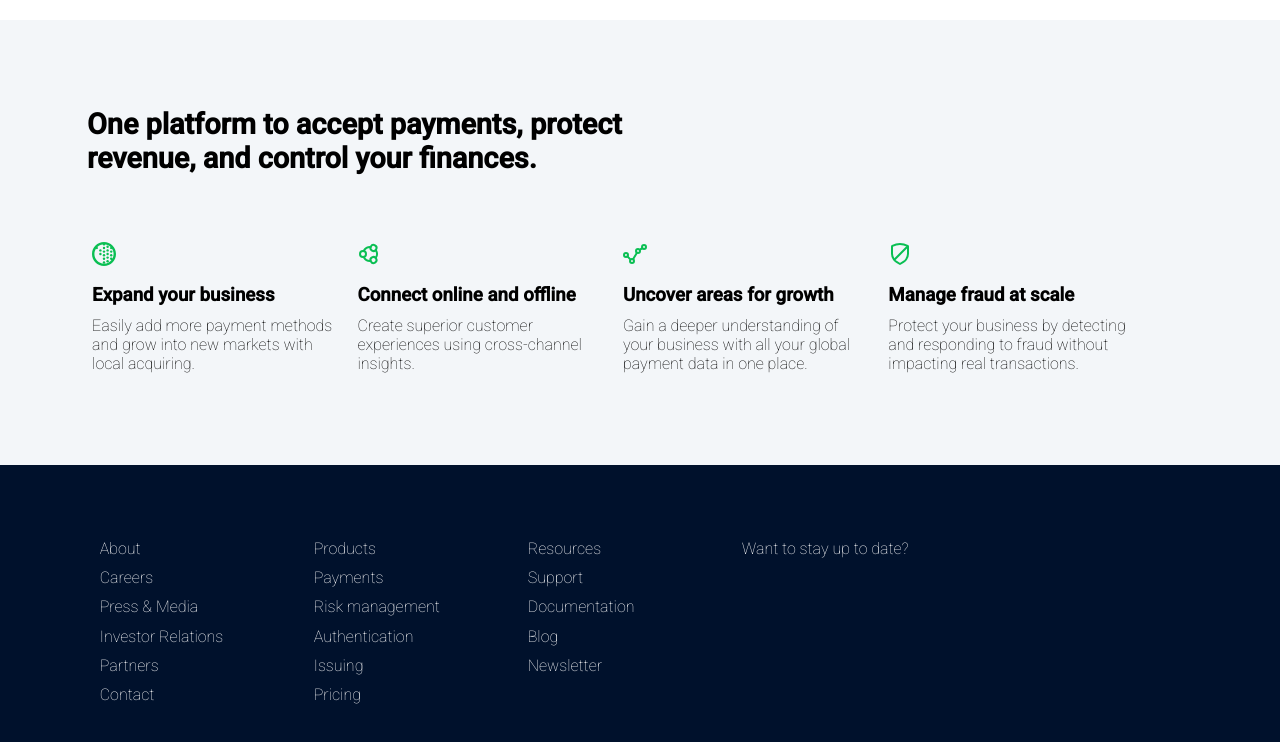
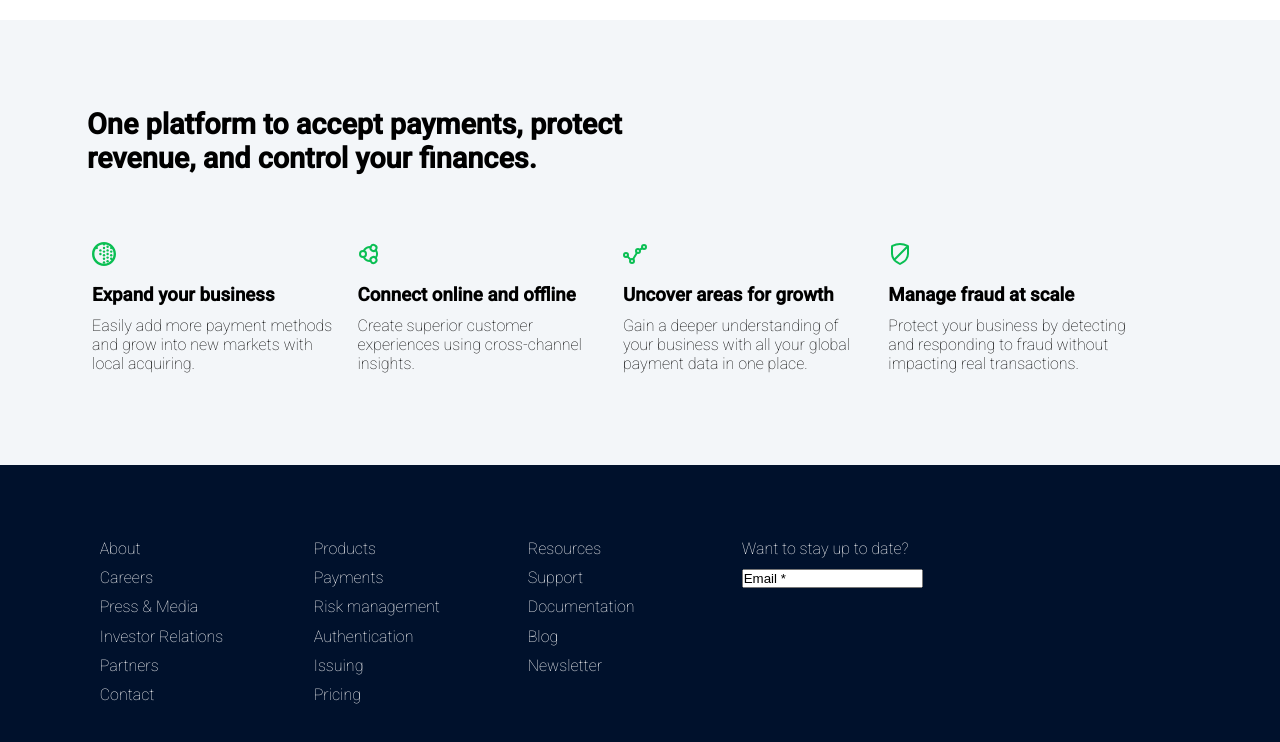
Before and after one commit to intruston/adyen-copy, a plain HTML site: page index.html in a window 1280 px wide. Shown: the part 856-1598 px from the top of the page. Drawn offline with Linux system fonts and the light colour scheme.

Commit message:
Added email form

```diff
--- a/index.html
+++ b/index.html
@@ -92,6 +92,7 @@
             </ul>
             <ul class="stay-list">
               <li class="footer-li">Want to stay up to date?</li>
+              <li class="footer-li"><input type="text" id="email" name="email" value="Email *"><br></li>
             </ul>
           </div>
         </div>
```
